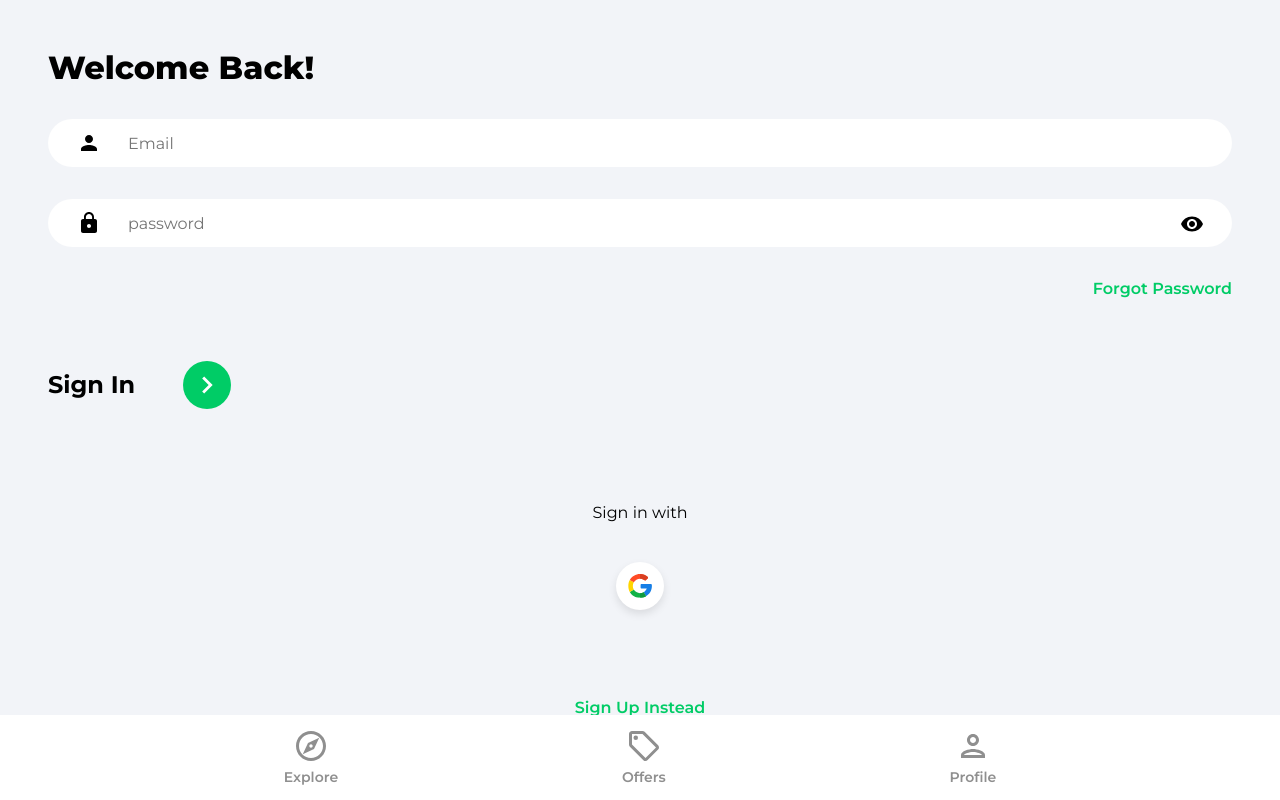
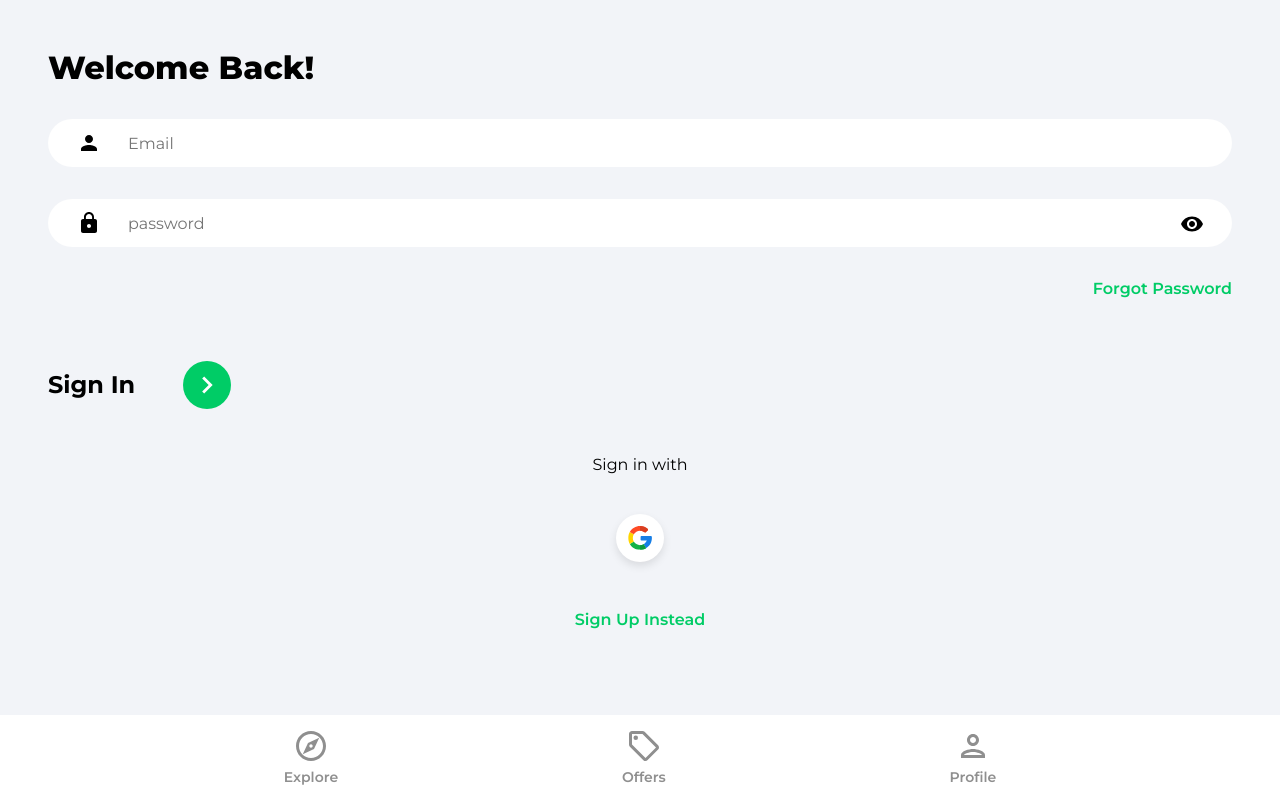
Before and after one commit to Jim-Dillon/house-marketplace, a React (Create React App) app: page /sign-in in a window 1280 px wide. Built offline with nearby package versions, Linux system fonts and the light colour scheme; the HTML template or start-up script is replaced by a standard one.

Commit message:
fix pagebreak UI bugs

```diff
--- a/src/index.css
+++ b/src/index.css
@@ -76,13 +76,38 @@ button {
   cursor: pointer;
   position: absolute;
   top: -3%;
-  right: -2%;
+  right: -6%;
 }
+
+@media (min-width: 450px) {
+  .removeIcon {
+    right: -12%;
+  }
+}
+
+@media (min-width: 550px) {
+  .removeIcon {
+    right: 0%;
+  }
+}
+
 .editIcon {
   cursor: pointer;
   position: absolute;
   top: -3.4%;
-  right: 20px;
+  right: -16%;
+}
+
+@media (min-width: 450px) {
+  .editIcon {
+    right: -5%;
+  }
+}
+
+@media (min-width: 550px) {
+  .editIcon {
+    right: 5%;
+  }
 }
 
 .pageContainer,
@@ -102,6 +127,10 @@ button {
   .explore {
     margin: 3rem;
   }
+}
+
+.pageContainer {
+  margin-bottom: 8rem;
 }
 
 .loadingSpinnerContainer {
@@ -264,10 +293,16 @@ button {
 }
 
 .socialLogin {
-  margin-top: 4rem;
+  margin-top: 2rem;
   display: flex;
   flex-direction: column;
   align-items: center;
+}
+
+@media (min-width: 1024px) {
+  .socialLogin {
+    margin-top: 1rem;
+  }
 }
 
 .socialIconDiv {
@@ -289,21 +324,34 @@ button {
 }
 
 .registerLink {
-  margin-top: 4rem;
+  margin-top: 1.5rem;
   color: #00cc66;
   font-weight: 600;
   text-align: center;
-  margin-bottom: 3rem;
+  margin-bottom: 2rem;
 }
 
-@media (min-width: 1217px) {
+@media (min-width: 981px) {
   .explore {
     margin-bottom: 10rem;
   }
 }
-@media (max-height: 536) {
+
+@media (max-width: 980px) {
   .explore {
-    margin-bottom: 10rem;
+    margin-bottom: 9rem;
+  }
+}
+
+@media (max-width: 730px) {
+  .explore {
+    margin-bottom: 8rem;
+  }
+}
+
+@media (max-width: 536px) {
+  .explore {
+    margin-bottom: 7rem;
   }
 }
 
@@ -396,6 +444,10 @@ button {
   margin-bottom: 10rem;
 }
 
+.listingsList {
+  padding-left: 0px;
+}
+
 .categoryListings {
   padding: 0;
 }
@@ -406,6 +458,19 @@ button {
   align-items: center;
   margin-bottom: 1rem;
   position: relative;
+  width: 315px;
+}
+
+@media (min-width: 450px) {
+  .categoryListing {
+    width: 372px;
+  }
+}
+
+@media (min-width: 550px) {
+  .categoryListing {
+    width: initial;
+  }
 }
 
 .categoryListingLink {
```
